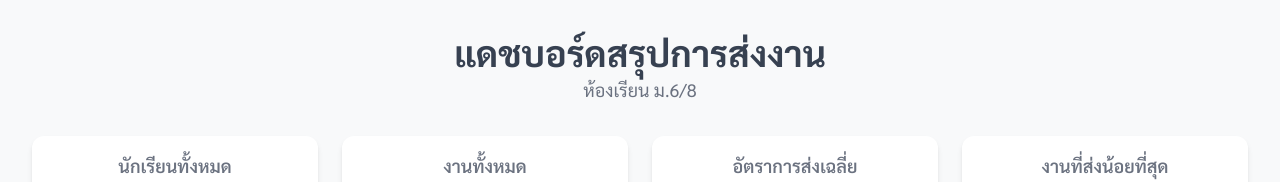
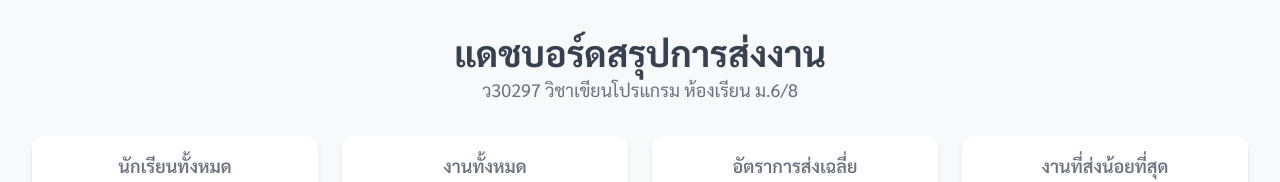
Before and after one commit to saengpech-sys/ultimatex, a plain HTML site: page score68608.html in a window 1280 px wide. Shown: the top 182 px of the page. Drawn offline with nearby package versions, Linux system fonts and the light colour scheme.

Commit message:
Update score68608.html

```diff
--- a/score68608.html
+++ b/score68608.html
@@ -57,7 +57,7 @@
 
         <header class="text-center mb-8">
             <h1 class="text-3xl md:text-4xl font-bold text-gray-700">แดชบอร์ดสรุปการส่งงาน</h1>
-            <p class="text-lg text-gray-500 mt-1">ห้องเรียน ม.6/8</p>
+            <p class="text-lg text-gray-500 mt-1">ว30297 วิชาเขียนโปรแกรม ห้องเรียน ม.6/8</p>
         </header>
 
         <main>
```
